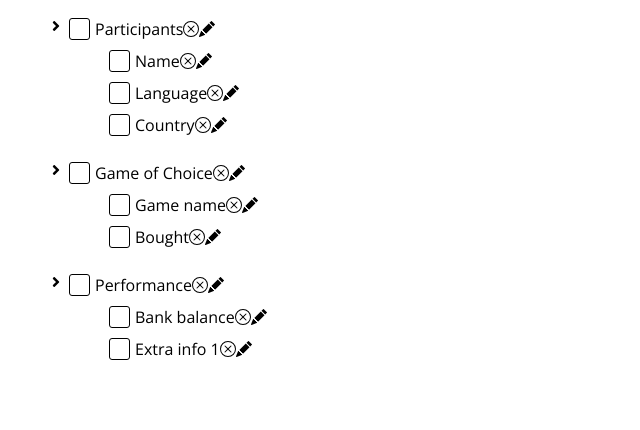
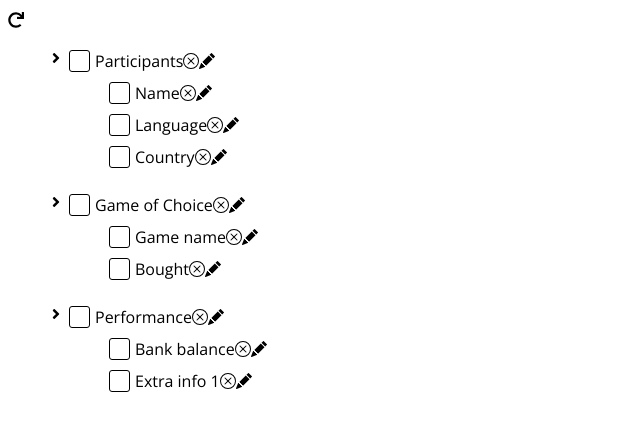
Before and after one commit to SowmyaSeshadri/tree-ui-redux, a React (Create React App) app: page / in a window 1280 px wide. Shown: the top 430 px of the page, without its empty margins (0-640 px from the left). Built offline with nearby package versions, Linux system fonts and the light colour scheme.

Commit message:
Added reload implementation

```diff
--- a/App.tsx
+++ b/App.tsx
@@ -1,13 +1,19 @@
 import React from 'react';
 import './style.css';
 import ColumnParent from './components/ColumnParent/ColumnParent';
-import { useAppSelector } from './app/hooks';
-import { Field, Filter } from './features/filters/filterSlice';
+import { useAppDispatch, useAppSelector } from './app/hooks';
+import { Field, Filter, reloadFilters } from './features/filters/filterSlice';
+import { FaRedo } from 'react-icons/fa';
 
 export default function App() {
   const fieldInfo: Filter = useAppSelector((state) => state.filter);
+  const dispatch = useAppDispatch();
   return (
     <div>
+      <span className="refresh">
+        <FaRedo onClick={() => dispatch(reloadFilters())} />
+      </span>
+
       {fieldInfo.fields.map((d: Field) => {
         return <ColumnParent key={d.data.id} fieldData={d} />;
       })}
--- a/features/filters/filterSlice.ts
+++ b/features/filters/filterSlice.ts
@@ -130,6 +130,24 @@ export const filterSlice = createSlice({
   name: 'filter',
   initialState,
   reducers: {
+    reloadFilters: (state) => {
+      state.fields = state.fields.map((d) => {
+        if (d.data.isDeleted) {
+          d.data.isDeleted = false;
+        }
+
+        if (d.data.values.length > 0) {
+          d.data.values = d.data.values.map((subD) => {
+            if (subD.isDeleted) {
+              subD.isDeleted = false;
+            }
+            return subD;
+          });
+        }
+
+        return d;
+      });
+    },
     setEditMode: (state, action: PayloadAction<string>) => {
       state.fields = state.fields.map((d) => {
         if (d.data.id == action.payload) {
@@ -199,5 +217,6 @@ export const {
   deleteField,
   expandOrCollapseField,
   setEditMode,
+  reloadFilters,
 } = filterSlice.actions;
 export default filterSlice.reducer;
```
